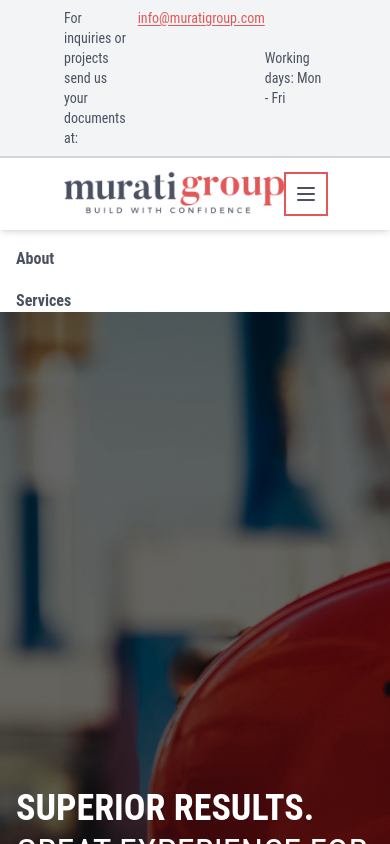
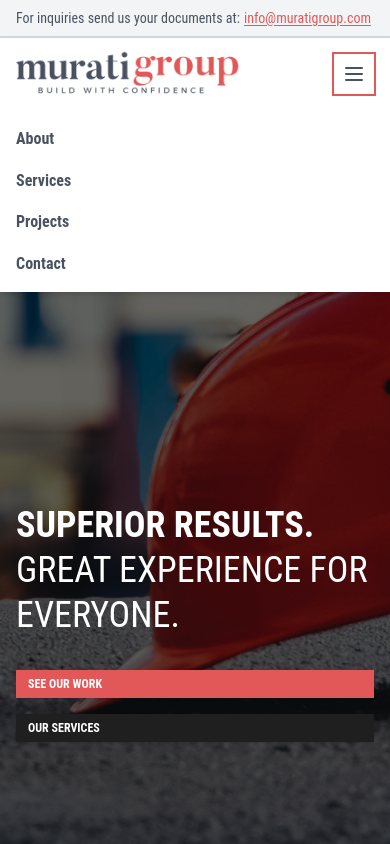
Before and after one commit to armirpepkola/murati-group, a Next.js app: page / in a window 390 px wide. Both pictures are taken after a click on the button "Open mobile menu". Shown: the top 844 px of the page. Built offline with nearby package versions, Linux system fonts and the light colour scheme.

Commit message:
header v3 (responsiveness)

```diff
--- a/src/components/Button.tsx
+++ b/src/components/Button.tsx
@@ -14,8 +14,11 @@ export const Button = ({
     className = "",
 }: ButtonProps) => {
     const baseStyles = `
-        relative inline-block uppercase font-semibold px-4 py-1.5 rounded-none shadow
-        transition-all duration-300 overflow-hidden
+        relative inline-block uppercase font-semibold
+        px-3 sm:px-4 py-1.5
+        md:px-4 md:py-1.5
+        text-xs sm:text-sm md:text-base
+        rounded-none shadow transition-all duration-300 overflow-hidden
     `;
 
     const variantStyles =
@@ -27,7 +30,6 @@ export const Button = ({
         before:absolute before:inset-0 before:-translate-x-full before:bg-white/10
         before:transition-transform before:duration-500
         hover:before:translate-x-full
-
         hover:scale-[1.03] active:scale-[0.98]
     `;
 
--- a/src/components/Header.tsx
+++ b/src/components/Header.tsx
@@ -41,15 +41,22 @@ export default function Header() {
   return (
     <>
       {/* Top Tier */}
-      <div className="w-full bg-gray-100 px-16 py-2 z-49">
-        <div className="flex justify-between text-sm text-[#4a5261]">
-          <div className="flex space-x-2">
-            <span>For inquiries or projects send us your documents at:</span>
-            <a href="mailto:info@muratigroup.com" className="text-[#e25858] underline underline-offset-2 focus:outline-none focus:ring-2 focus:ring-[#e25858]">
+      <div className="w-full bg-gray-100 px-4 md:px-8 lg:px-16 py-2 z-49">
+        <div className="flex flex-col md:flex-row justify-between gap-2 text-sm text-[#4a5261]">
+          {/* Email line - responsive wording with truncation */}
+          <div className="flex items-center gap-1 whitespace-nowrap overflow-hidden text-ellipsis">
+            <span className="block md:hidden">For inquiries send us your documents at:</span>
+            <span className="hidden md:block">For inquiries or projects send us your documents at:</span>
+            <a
+              href="mailto:info@muratigroup.com"
+              className="text-[#e25858] underline underline-offset-2 focus:outline-none focus:ring-2 focus:ring-[#e25858]"
+            >
               info@muratigroup.com
             </a>
           </div>
-          <div className="flex items-center space-x-6">
+
+          {/* Working Days - hidden on mobile */}
+          <div className="hidden md:flex items-center">
             <span>Working days: Mon - Fri</span>
           </div>
         </div>
@@ -64,7 +71,7 @@ export default function Header() {
           isHeaderVisible ? 'transform-none' : '-translate-y-full'
         }`}
       >
-        <div className="w-full px-16 py-3 flex items-center justify-between">
+        <div className="w-full px-4 md:px-8 lg:px-16 py-3 flex items-center justify-between gap-4">
           {/* Logo */}
           <Link href="/" aria-label="Murati Group Home">
             <Image
@@ -81,7 +88,7 @@ export default function Header() {
           <nav
             role="navigation"
             aria-label="Main navigation"
-            className="hidden sm:flex flex-grow justify-center space-x-8 items-center uppercase"
+            className="hidden lg:flex flex-grow justify-center space-x-6 md:space-x-8 items-center uppercase"
           >
             {navLinks.map(({ label, href }) => (
               <Link
@@ -96,16 +103,16 @@ export default function Header() {
             ))}
           </nav>
 
-          {/* CTA */}
-          <div className="hidden sm:block">
+          {/* Desktop CTA Button */}
+          <div className="hidden lg:flex items-center">
             <Button href="/services" variant="secondary">
               call an expert
             </Button>
           </div>
 
-          {/* Mobile Toggle */}
+          {/* Mobile & Tablet Toggle Button */}
           <button
-            className="sm:hidden p-2 text-[#4a5261] hover:text-[#e25858] transition-colors focus:outline-none focus:ring-2 focus:ring-[#e25858]"
+            className="lg:hidden p-2 text-[#4a5261] hover:text-[#e25858] transition-colors focus:outline-none focus:ring-2 focus:ring-[#e25858]"
             onClick={() => setIsMobileMenuOpen((prev) => !prev)}
             aria-label={isMobileMenuOpen ? 'Close mobile menu' : 'Open mobile menu'}
             aria-expanded={isMobileMenuOpen}
@@ -121,11 +128,14 @@ export default function Header() {
             </svg>
           </button>
         </div>
-      </header>
 
-      {/* Mobile Nav */}
+        {/* Mobile & Tablet Nav */}
         {isMobileMenuOpen && (
-        <nav role="navigation" aria-label="Mobile navigation" className="sm:hidden bg-white shadow-md py-4">
+          <nav
+            role="navigation"
+            aria-label="Mobile navigation"
+            className="lg:hidden absolute left-0 right-0 z-[9999] bg-white shadow-md py-4"
+          >
             <div className="max-w-7xl mx-auto px-4 space-y-4">
               {navLinks.map(({ label, href }) => (
                 <Link
@@ -140,6 +150,7 @@ export default function Header() {
             </div>
           </nav>
         )}
+      </header>
     </>
   )
 }
```
Lines whose indentation alone changed are shown as unchanged.
